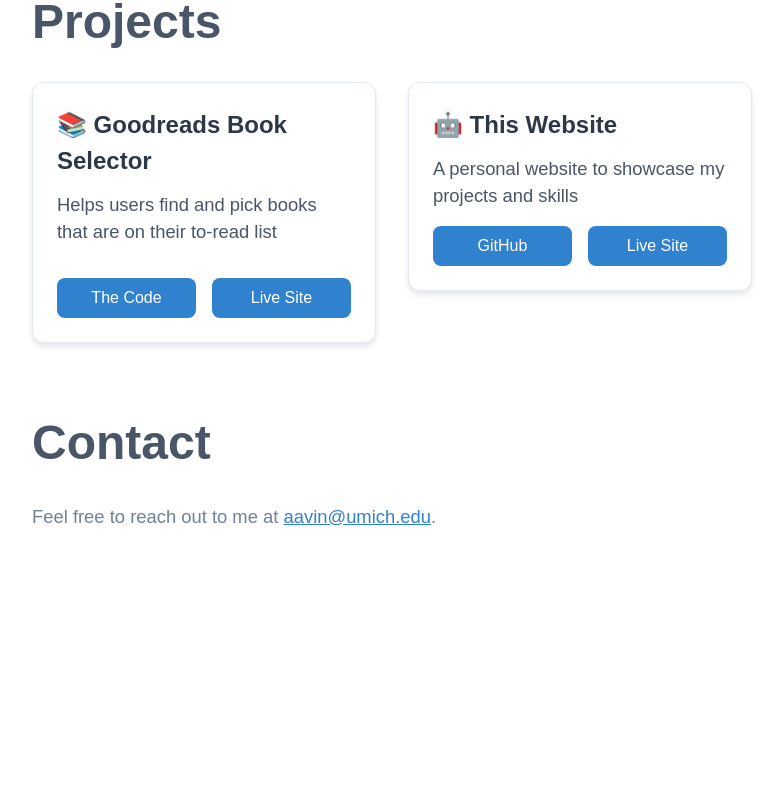
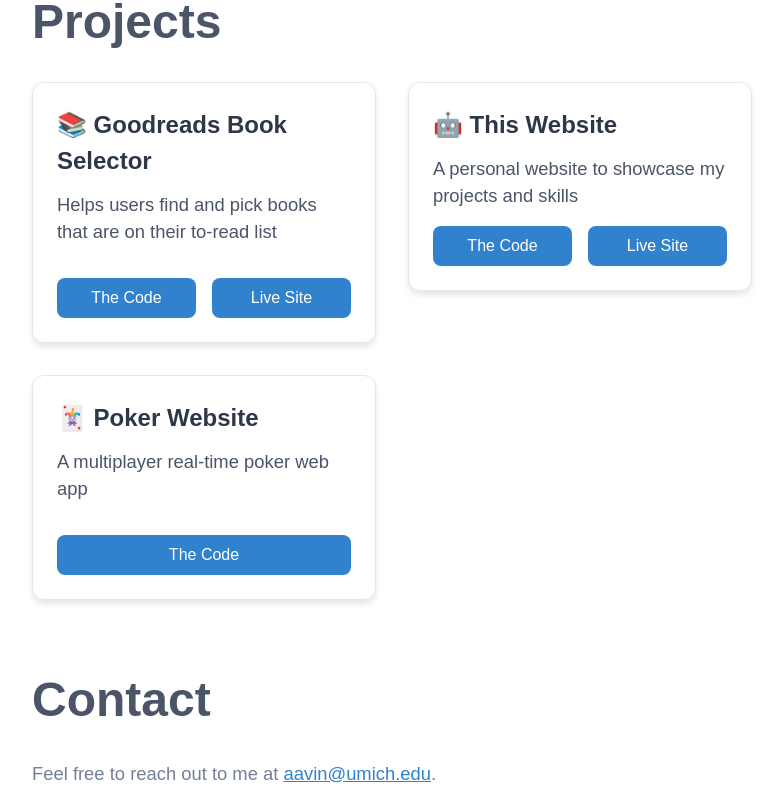
Before and after one commit to aavin95/andrew-vincent, a Next.js app: page / in a window 1280 px wide. Shown: the part 612-1409 px from the top of the page, without its empty margins (248-1031 px from the left). Before the commit the page ends 1190 px from the top, so only its background shows below. Built offline with nearby package versions, Linux system fonts and the light colour scheme.

Commit message:
poker website

```diff
--- a/src/app/page.js
+++ b/src/app/page.js
@@ -237,8 +237,23 @@ export default function Home() {
                 <ProjectTitle>🤖 This Website</ProjectTitle>
                 <ProjectSubTitle>A personal website to showcase my projects and skills</ProjectSubTitle>
                 <ButtonsContainer>
-                  <Button href="https://github.com/aavin95/andrew-vincent" target="_blank" rel="noopener noreferrer">GitHub</Button>
+                  <Button href="https://github.com/aavin95/andrew-vincent" target="_blank" rel="noopener noreferrer">The Code</Button>
                   <Button href="https://andrew-vincent.vercel.app/" target="_blank" rel="noopener noreferrer">Live Site</Button>
+                </ButtonsContainer>
+              </ProjectCard>
+            </CardContainer>
+            <CardContainer>
+              <ProjectCard>
+                <ProjectTitle>🃏 Poker Website</ProjectTitle>
+                <ProjectSubTitle>A multiplayer real-time poker web app</ProjectSubTitle>
+                <Paragraph>
+                  This project is a modern multiplayer Texas Hold&apos;em poker app designed to deliver an engaging and real-time gaming experience.
+                  Built with the latest Next.js 14 features, including app-based routing, it seamlessly integrates with a Node.js and Socket.io
+                  backend for live game updates and player interactions. The app ensures smooth gameplay by managing different stages of the poker
+                  game, handling player actions, and automating game transitions.
+                </Paragraph>
+                <ButtonsContainer>
+                  <Button href="https://github.com/aavin95/smarter-poker" target="_blank" rel="noopener noreferrer">The Code</Button>
                 </ButtonsContainer>
               </ProjectCard>
             </CardContainer>
```
